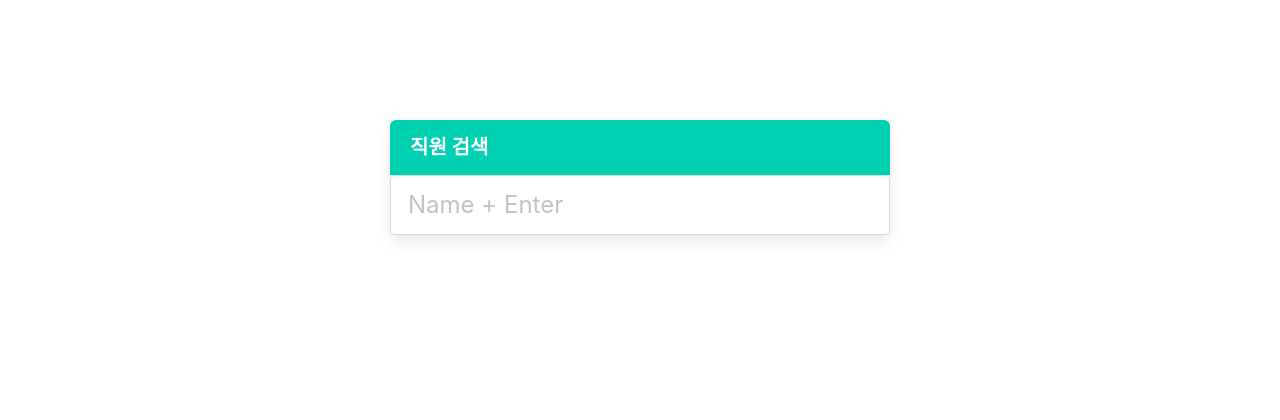
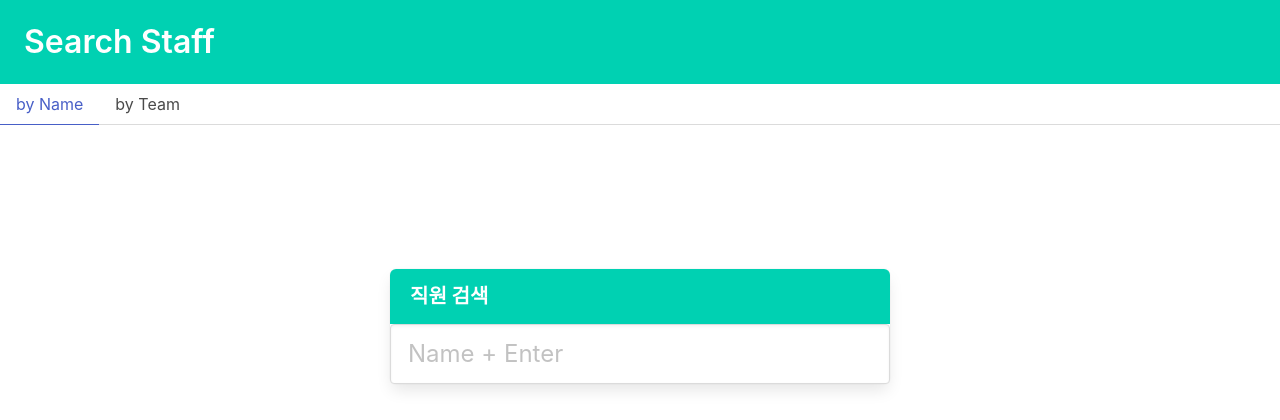
Before and after one commit to Log-Stack/work_logstack, a Django app: page /authy/search in a window 1280 px wide. Shown: the part 92-512 px from the top of the page. Run offline with Django 3.2, Linux system fonts and the light colour scheme; a user stored in the database is signed in.

Commit message:
Edit Search Staff

```diff
--- a/work_logstack/templates/base.html
+++ b/work_logstack/templates/base.html
@@ -58,7 +58,7 @@
                     </a>
 
                     <div class="navbar-dropdown">
-                        <a class="navbar-item" href="{% url 'searchselect' %}">
+                        <a class="navbar-item" href="{% url 'search' %}">
                             Search Staff
                         </a>
                         <!-- 팀장 -->
--- a/work_logstack/templates/user_info_edit.html
+++ b/work_logstack/templates/user_info_edit.html
@@ -51,7 +51,9 @@
                              </div>
                       </div>
                     <label for="name">Name</label><br>
+
                     <input class="input" type="text" id="name" name="name" value="{{ profile.name }}"><br><br>
+
 
                     <label for="birth_day">Birth Date</label><br>
                     <input class="input" type="date" id="birth_day" name="birth_day" value="{{ profile.birth_day }}"><br><br>
--- a/work_logstack/templates/user_search.html
+++ b/work_logstack/templates/user_search.html
@@ -11,7 +11,20 @@
   width:500px;
 }
 </style>
+<div class="hero is-primary is-small">
+        <div class="hero-body">
+            <p class="title">
+                Search Staff
+            </p>
+        </div>
+    </div>
+<div class="tabs">
+  <ul>
+    <li class="is-active"><a href="{% url 'search' %}">by Name</a></li>
+    <li><a href="{% url 'searchselect' %}">by Team</a></li>
 
+  </ul>
+</div>
 <div class="search_body">
 
 
@@ -62,4 +75,6 @@
     </article>
 
 </div>
+
+
 {% endblock %}
```
Also changed, not shown: work_logstack/templates/user_search_result.html (+8 -0 lines).
